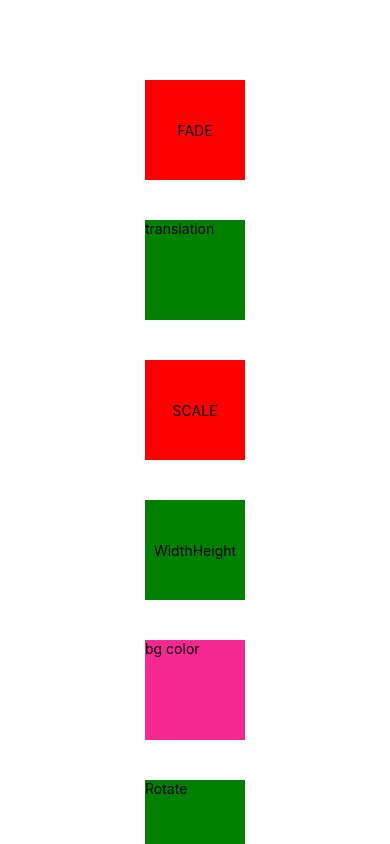
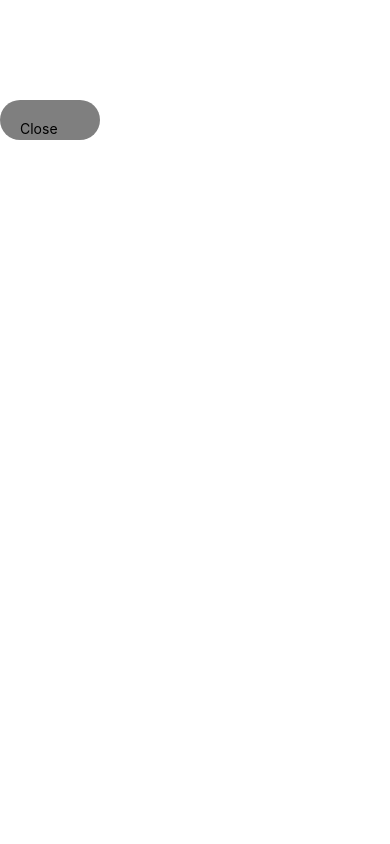
Before and after one commit to ValentinaFediakova/css-animation-for-react-native, a React Native app: screen / in a window 390 px wide. Built offline with nearby package versions, Linux system fonts and the light colour scheme.

Commit message:
add button for toggle blockOne of project; add new folder for blockOne and move all code files to this

```diff
--- a/App.js
+++ b/App.js
@@ -1,22 +1,45 @@
 import { StatusBar } from "expo-status-bar";
-import { StyleSheet, Text, View, SafeAreaView, ScrollView } from "react-native";
+import {
+  StyleSheet,
+  Text,
+  View,
+  SafeAreaView,
+  ScrollView,
+  Pressable,
+} from "react-native";
 import { useState } from "react";
-import { Fade } from "./examples/Fade/Fade";
-import { Translation } from "./examples/Translation/Translation";
-import { Scale } from "./examples/Scale/Scale";
-import { WidthHeight } from "./examples/WidthHeight/WidthHeight";
-import { Color } from "./examples/Color/Color";
-import { Rotate } from "./examples/Rotate/Rotate";
-import { WidthHeightPercentage } from "./examples/WidthHeightPercentage/WidthHeightPercentage";
+// import { Fade } from "./examples/AnimatedProperties/Fade/Fade";
+import { Fade } from "./examples/AnimatedProperties/Fade/Fade";
+import { Translation } from "./examples/AnimatedProperties/Translation/Translation";
+import { Scale } from "./examples/AnimatedProperties/Scale/Scale";
+import { WidthHeight } from "./examples/AnimatedProperties/WidthHeight/WidthHeight";
+import { Color } from "./examples/AnimatedProperties/Color/Color";
+import { Rotate } from "./examples/AnimatedProperties/Rotate/Rotate";
+import { WidthHeightPercentage } from "./examples/AnimatedProperties/WidthHeightPercentage/WidthHeightPercentage";
 
 export default function App() {
   const [translationLayoutPosition, setTranslationLayoutPosition] = useState(
     {}
   );
+  const [isBlockOneOpen, setIsBlockOneOpen] = useState(false);
+  const toggleBlockOne = () => {
+    isBlockOneOpen ? setIsBlockOneOpen(false) : setIsBlockOneOpen(true);
+    console.log("isBlockOneOpen", isBlockOneOpen);
+  };
   return (
     <SafeAreaView style={styles.mainContainer}>
       <ScrollView>
-        <View style={styles.container}>
+        {/* AnimatedProperties */}
+        <Pressable onPress={toggleBlockOne} style={styles.toggleButtonBlockOne}>
+          <Text>Close</Text>
+        </Pressable>
+        <View
+          style={
+            styles.container && isBlockOneOpen
+              ? { display: "flex" }
+              : { display: "none" }
+          }
+        >
           <View style={styles.box}>
             <Fade
               onSetTranslationLayoutPosition={setTranslationLayoutPosition}
@@ -43,14 +66,21 @@ const styles = StyleSheet.create({
     flex: 1,
     width: "100%",
   },
+  toggleButtonBlockOne: {
+    marginTop: 100,
+    padding: 20,
+    width: 100,
+    height: 40,
+    borderRadius: 20,
+    backgroundColor: "rgba(0,0,0,0.5)",
+  },
   container: {
     backgroundColor: "#fff",
     flexDirection: "column",
     alignItems: "center",
-    paddingTop: 40,
+    paddingTop: 10,
     position: "relative",
     marginBottom: 40,
-
     padding: 20,
     flex: 1,
   },
--- a/examples/WidthHeight/WidthHeight.js
+++ b/examples/AnimatedProperties/WidthHeight/WidthHeight.js
@@ -17,12 +17,12 @@ export const WidthHeight = () => {
     Animated.timing(animationWidth, {
       toValue: 200,
       duration: 300,
-      useNativeDriver: true,
+      // useNativeDriver: true,
     }).start(() => {
       Animated.timing(animationWidth, {
         toValue: 100,
         duration: 300,
-        useNativeDriver: true,
+        // useNativeDriver: true,
       }).start();
     });
   };
@@ -31,12 +31,12 @@ export const WidthHeight = () => {
     Animated.timing(animationHeight, {
       toValue: 200,
       duration: 300,
-      useNativeDriver: true,
+      // useNativeDriver: true,
     }).start(() => {
       Animated.timing(animationHeight, {
         toValue: 100,
         duration: 300,
-        useNativeDriver: true,
+        // useNativeDriver: true,
       }).start(() => {
         startWidthAnimation();
       });
--- a/examples/WidthHeightPercentage/WidthHeightPercentage.js
+++ b/examples/AnimatedProperties/WidthHeightPercentage/WidthHeightPercentage.js
@@ -8,7 +8,7 @@ export const WidthHeightPercentage = () => {
     Animated.timing(animation, {
       toValue: 1,
       duration: 1000,
-      useNativeDriver: true,
+      // useNativeDriver: true,
     }).start(() => {
       animation.setValue(0);
     });
@@ -34,7 +34,7 @@ export const WidthHeightPercentage = () => {
   // animationEx.extractOffset();
   animationEx.flattenOffset();
 
-  console.log("animationEx", animationEx);
+  // console.log("animationEx", animationEx);
 
   //value = 0;
   //offset = 20;
--- a/package.json
+++ b/package.json
@@ -3,7 +3,7 @@
   "version": "1.0.0",
   "main": "node_modules/expo/AppEntry.js",
   "scripts": {
-    "start": "expo start",
+    "start": "REACT_NATIVE_PACKAGER_HOSTNAME=192.168.100.14 expo start",
     "android": "expo start --android",
     "ios": "expo start --ios",
     "web": "expo start --web"
@@ -12,7 +12,7 @@
     "expo": "~49.0.15",
     "expo-status-bar": "~1.6.0",
     "react": "18.2.0",
-    "react-native": "0.72.6"
+    "react-native": "0.72.10"
   },
   "devDependencies": {
     "@babel/core": "^7.20.0"
```
Also changed, not shown: examples/AnimatedProperties/Color/Color.js (renamed from examples/Color/Color.js), examples/AnimatedProperties/Fade/Fade.js (renamed from examples/Fade/Fade.js), examples/AnimatedProperties/Rotate/Rotate.js (renamed from examples/Rotate/Rotate.js), examples/AnimatedProperties/Scale/Scale.js (renamed from examples/Scale/Scale.js), examples/AnimatedProperties/Translation/Translation.js (renamed from examples/Translation/Translation.js), 1 other file (tests, documents, lock files or other folders).
